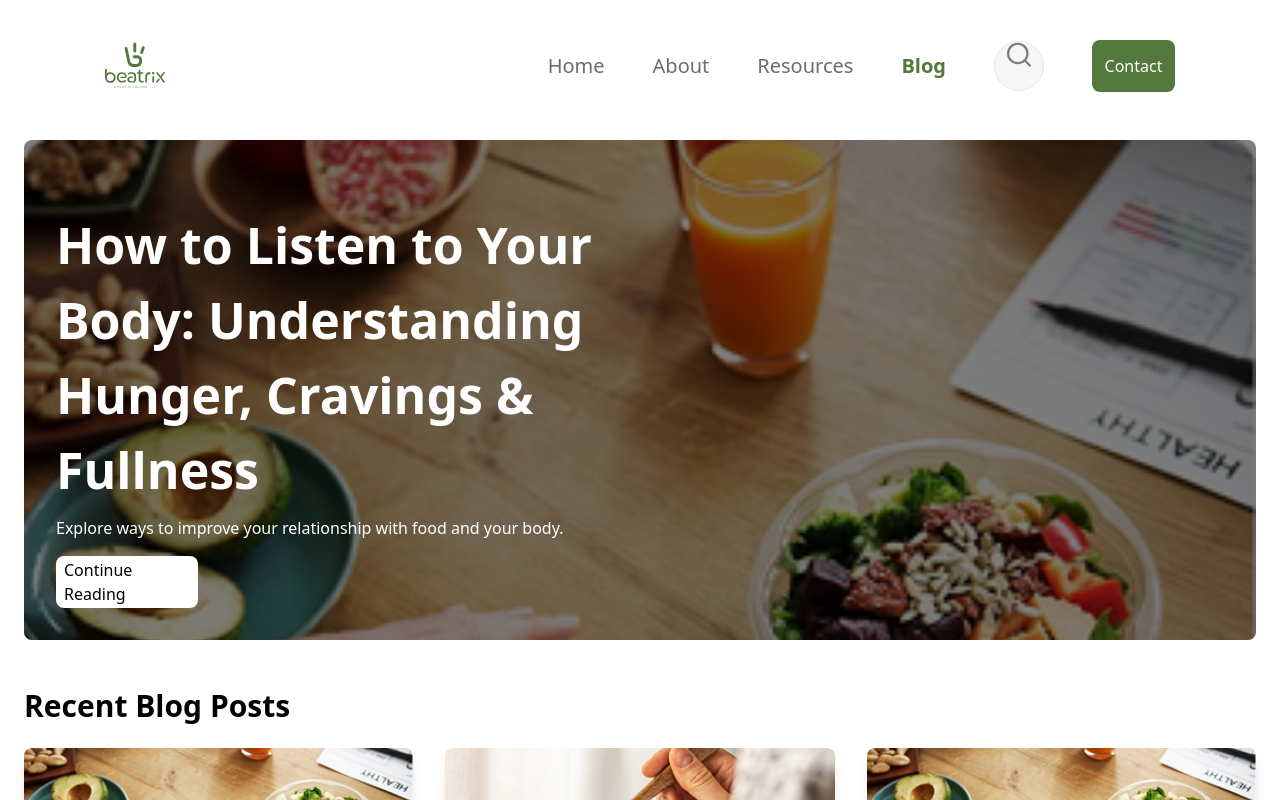
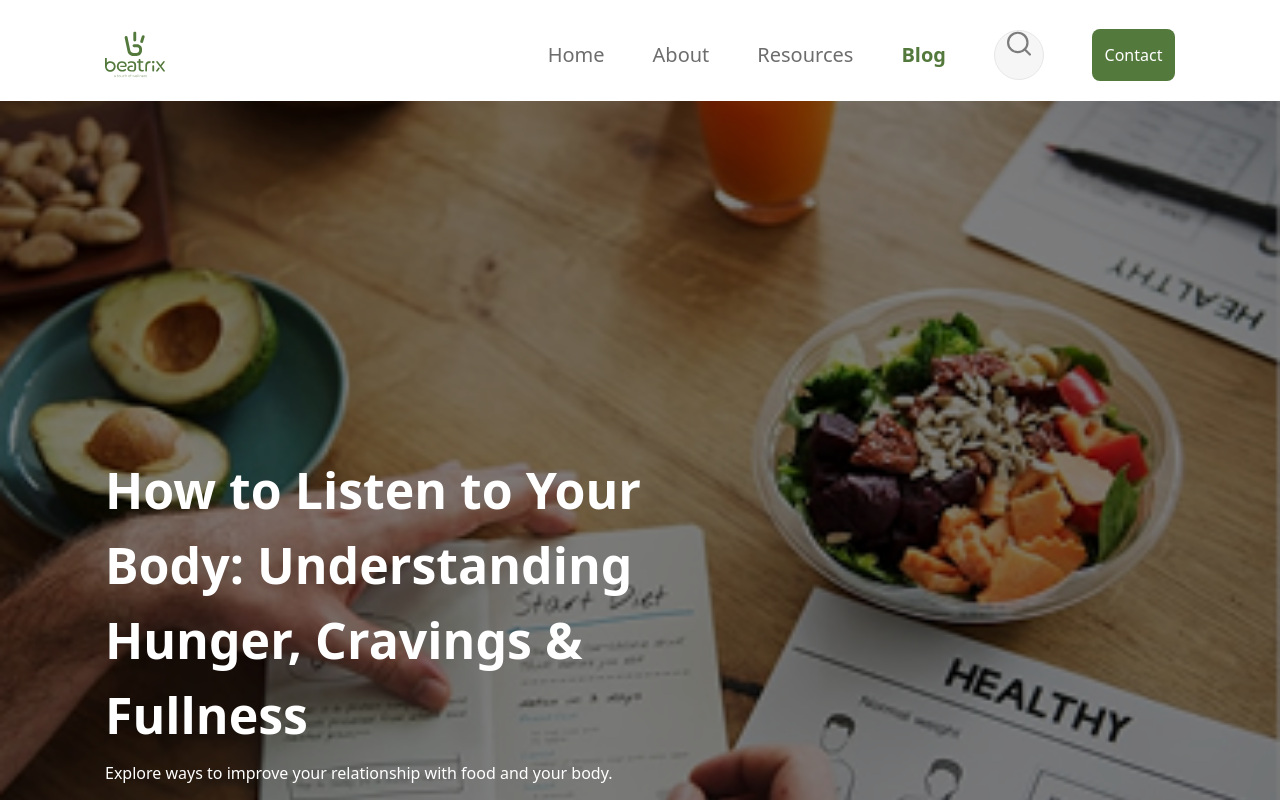
Before and after one commit to AfubeAngel/Beatrix-website, a Next.js app: page /blog in a window 1280 px wide. Shown: the top 800 px of the page. Built offline with nearby package versions, Linux system fonts and the light colour scheme.

Commit message:
address the blog layout

```diff
--- a/pages/blog.tsx
+++ b/pages/blog.tsx
@@ -63,40 +63,41 @@ export default function BlogPage() {
   return (
     <>
       <Navbar />
-      <section className="py-12 px-6 max-w-7xl mx-auto">
-        {/* Featured Blog Section */}
-        <div className="relative w-full h-[500px] flex flex-col justify-end p-8 bg-black/50 text-white rounded-lg overflow-hidden">
-          <Image
-            src="/placeholder.png" // Replace with actual image
-            alt="Featured Blog"
-            className="-z-10 absolute inset-0"
-            width={1440}
-            height={900}
-          />
+
+      {/* Hero / Featured Blog Section */}
+      <section className="relative w-full h-screen flex flex-col justify-end text-white mt-5 max-h-[900px]">
+        <Image
+          src="/placeholder.png" // Replace with actual image
+          alt="Featured Blog"
+          fill
+          className="absolute inset-0 object-cover -z-10 "
+        />
+        <div className="bg-black/50 w-full h-full absolute top-0 left-0 z-0" />
+        <div className="relative z-10 max-w-5xl px-6 lg:px-[105px] pb-12">
           <h1 className="text-[30px] lg:text-[50px] font-bold max-w-2xl">
-            How to Listen to Your Body: Understanding Hunger, Cravings &
-            Fullness
+            How to Listen to Your Body: Understanding Hunger, Cravings & Fullness
           </h1>
           <p className="mt-2 max-w-xl">
             Explore ways to improve your relationship with food and your body.
           </p>
           <Link
             href="#"
-            className="mt-4 bg-white text-black w-[142px] h-[52px] px-2 flex justify-center items-center rounded-lg hover:bg-green-700 transition"
+            className="mt-4 bg-white text-black w-[142px] h-[52px] px-2 flex justify-center items-center rounded-lg hover:bg-green-700 hover:text-white transition"
           >
             Continue Reading
           </Link>
         </div>
+      </section>
 
-        {/* Recent Blog Posts Section */}
+      {/* Recent Blog Posts */}
+      <section className="py-12 px-6 max-w-7xl mx-auto">
         <h2 className="text-3xl font-bold mt-12 mb-6">Recent Blog Posts</h2>
-
         <div className="grid md:grid-cols-3 sm:grid-cols-2 gap-8">
           {blogPosts.map((post, index) => (
             <a
               key={index}
               href={post.link}
-              className="block bg-white shadow-lg rounded-lg overflow-hidden"
+              className="block bg-white rounded-lg overflow-hidden"
             >
               <Image
                 src={post.image}
@@ -108,7 +109,7 @@ export default function BlogPage() {
               <div className="p-4 flex flex-col gap-2">
                 <h3 className="text-xl lg:text-[36px] tracking-tight leading-10 font-semibold">{post.title}</h3>
                 <p className="text-default text-sm">{post.description}</p>
-                <Link href="#" className="text-sm text-blue-600 underline ">Continue reading</Link>
+                <Link href="#" className="text-sm text-blue-600 underline">Continue reading</Link>
               </div>
             </a>
           ))}
--- a/pages/components/Navbar.tsx
+++ b/pages/components/Navbar.tsx
@@ -13,7 +13,7 @@ const Navbar = () => {
   const isBlogPage = router.pathname.startsWith("/blog");
 
   return (
-    <nav className="bg-white mt-6 lg:mt-10 w-full z-50 px-4 lg:px-[105px]">
+    <nav className="bg-white mt-3 lg:mt-[29px] w-full z-50 px-4 lg:px-[105px]">
       <div className="max-w-7xl mx-auto ">
         <div className="flex justify-between items-center ">
           {/* Logo */}
```
